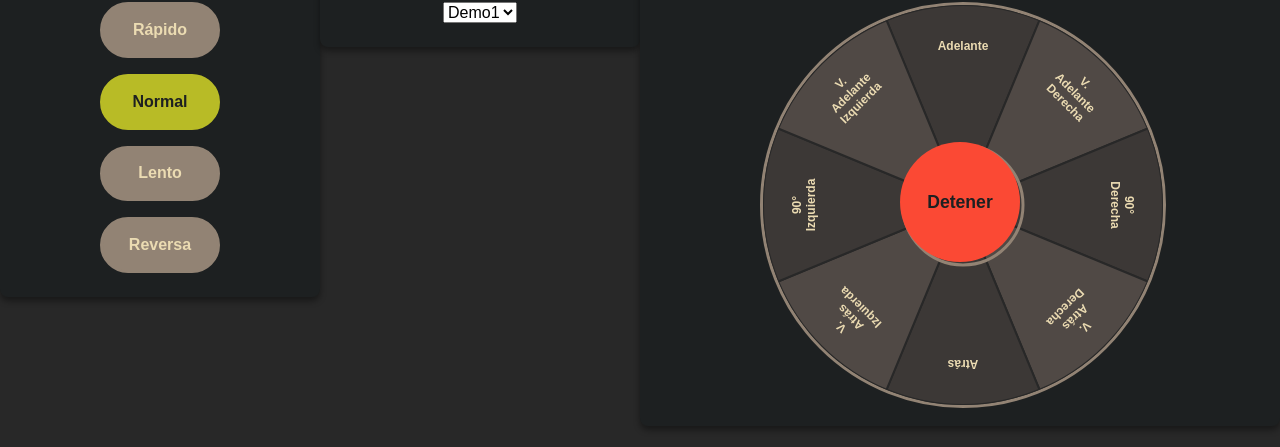
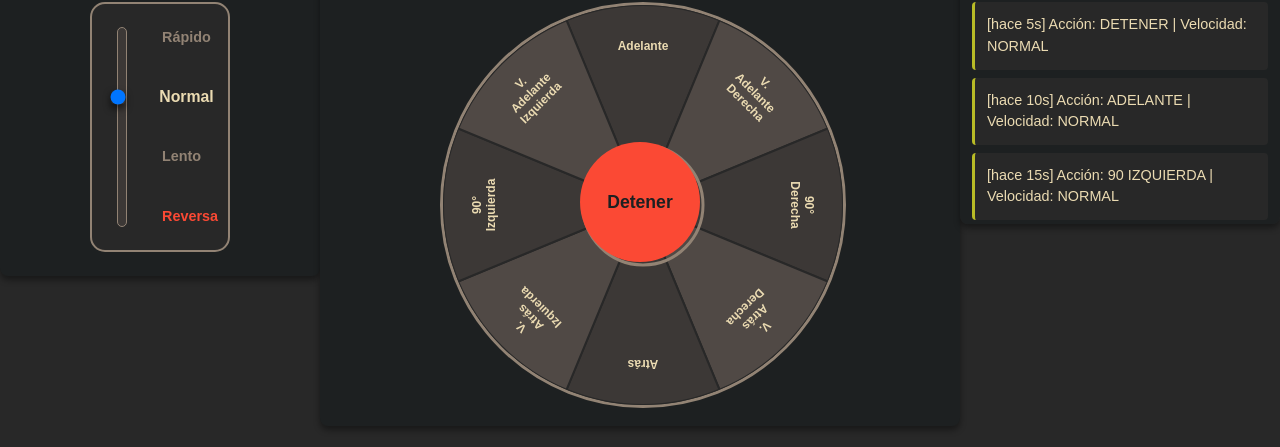
Before and after one commit to jesus-borja/iot-car-app, a plain HTML site: page index.html in a window 1280 px wide. Shown: the part 176-623 px from the top of the page. Drawn offline with nearby package versions, Linux system fonts and the light colour scheme.

Commit message:
Improve speed controls

```diff
--- a/css/style.css
+++ b/css/style.css
@@ -65,9 +65,6 @@ header {
     border-bottom: 2px solid var(--blue-p);
 }
 
-/* ELIMINADO: .control-layout (Reemplazado por Bootstrap Grid)
-*/
-
 /* Ajustes para las Secciones dentro de las columnas Bootstrap */
 section {
     padding: 1.5rem;
@@ -90,50 +87,99 @@ h2 {
     text-align: center;
 }
 
+/* --- Estilos para las velocidades --- */
+
+.speed-input-container {
+    display: flex;
+    justify-content: center;
+    align-items: center;
+    gap: 20px;
+    padding: 10px;
+    background-color: var(--bg); /* Fondo oscuro interior */
+    border-radius: 15px;
+    border: 2px solid var(--gray-p);
+    height: 250px; /* Altura fija para alinear todo */
+}
+
+/* 1. Wrapper y Slider Vertical */
+.slider-wrapper {
+    height: 200px;
+    display: flex;
+    align-items: center;
+}
+
+#speedInput {
+    writing-mode: vertical-lr;
+    direction: rtl;
+    appearance: slider-vertical;
+    width: 16px;
+    vertical-align: bottom;
+    width: 40px; /* Ancho del canal */
+    height: 100%;
+    outline: none;
+    cursor: pointer;
+    background: transparent; /* Quitamos fondo por defecto */
+}
+
+/* Estilización del 'Track' (el riel) y 'Thumb' (la palanca)
+   Nota: slider-vertical tiene soporte limitado de estilos en CSS puro estándar,
+   pero esto funciona en Chrome/Edge/Safari/Firefox modernos */
+
+#speedInput::-webkit-slider-runnable-track {
+    background: #3c3836;
+    border-radius: 10px;
+    border: 1px solid var(--gray-p);
+}
+
+#speedInput::-webkit-slider-thumb {
+    -webkit-appearance: none;
+    appearance: none;
+    width: 36px; /* Casi el ancho del track */
+    height: 30px; /* Altura del pomo */
+    background: var(--blue-p);
+    border: 2px solid var(--fg);
+    border-radius: 4px; /* Cuadrado redondeado tipo palanca */
+    margin-left: -8px; /* Ajuste fino si se descentra */
+    box-shadow: 0 4px 6px rgba(0, 0, 0, 0.5);
+}
+
+/* Cambio de color cuando está en Reversa (valor 0, abajo) */
+#speedInput.reversa-active::-webkit-slider-thumb {
+    background-color: var(--red-p);
+}
+
+/* 2. Etiquetas Laterales */
+.speed-labels {
+    display: flex;
+    flex-direction: column;
+    justify-content: space-between; /* Distribuye equitativamente */
+    height: 200px; /* Misma altura que el slider para alinear */
+    font-weight: bold;
+    color: var(--gray-p);
+    font-size: 0.9rem;
+}
+
+.label-item {
+    /* cursor: pointer; */ /* Permitir clic en el texto */
+    transition: color 0.2s, transform 0.2s;
+}
+
+.label-item.reversa {
+    color: var(--red-p); /* Reversa siempre rojiza */
+}
+
+/* Clase activa para la etiqueta seleccionada */
+.label-item.active {
+    color: var(--fg);
+    transform: scale(1.1);
+}
+.label-item.reversa.active {
+    color: var(--red-p);
+}
+
 /* 1. Control de Velocidad */
 .speed-control {
     align-items: center;
-}
-
-.speed-buttons {
-    display: flex;
-    flex-direction: column; /* Mantiene botones verticales */
-    gap: 1rem;
-    width: 100%;
-    align-items: center;
-}
-
-/* En pantallas pequeñas, ponemos los botones en 2 columnas para ahorrar espacio vertical */
-@media (max-width: 991px) {
-    .speed-buttons {
-        flex-direction: row;
-        flex-wrap: wrap;
-        justify-content: center;
-    }
-}
-
-.speed-btn {
-    width: 120px;
-    padding: 0.8rem 0;
-    border-radius: 50px;
-    font-size: 1rem;
-    font-weight: bold;
-    color: var(--fg);
-    background-color: var(--gray-p);
-    border: 3px solid var(--gray-p);
-    cursor: pointer;
-    transition: background-color 0.3s, border-color 0.3s;
-}
-
-.speed-btn:hover {
-    background-color: var(--orange-p);
-    border-color: var(--orange-p);
-}
-
-.speed-btn.active {
-    background-color: var(--green-p);
-    border-color: var(--green-p);
-    color: var(--bg-dark);
 }
 
 /* 2. Control Direccional */
--- a/index.html
+++ b/index.html
@@ -25,22 +25,19 @@
 
             <section class="col-12 col-lg-3 order-2 order-lg-1 speed-control">
                 <h2>Velocidad</h2>
-                <div class="speed-buttons">
-                    <button class="speed-btn" data-speed="rapido">Rápido</button>
-                    <button class="speed-btn active" data-speed="normal">Normal</button>
-                    <button class="speed-btn" data-speed="lento">Lento</button>
-                    <button class="speed-btn" data-speed="reversa">Reversa</button>
-                </div>
-            </section>
 
-            <section class="col-12 col-lg-3 order-2 order-lg-1 speed-control">
-                <h2>Demos</h2>
-                <div class="speed-buttons">
-                    <select name="demo-selection" id="demo-selection">Selecciona una demo
-                        <option value="demo1">Demo1</option>
-                        <option value="demo2">Demo2</option>
-                        <option value="demo3">Demo3</option>
-                    </select>
+                <div class="speed-input-container">
+
+                    <div class="slider-wrapper">
+                        <input type="range" id="speedInput" min="0" max="3" step="1" value="2">
+                    </div>
+
+                    <div class="speed-labels">
+                        <span class="label-item" data-val="3">Rápido</span>
+                        <span class="label-item" data-val="2">Normal</span>
+                        <span class="label-item" data-val="1">Lento</span>
+                        <span class="label-item reversa" data-val="0">Reversa</span>
+                    </div>
                 </div>
             </section>
 
--- a/js/script.js
+++ b/js/script.js
@@ -292,25 +292,60 @@ async function loadMovementHistory() {
  * 💡 Inicializa los eventos y la carga de datos al cargar la página.
  */
 function initializeApp() {
-    const speedButtons = document.querySelectorAll(".speed-btn");
     const stopButton = document.querySelector(".stop-btn");
     const canvas = document.getElementById("controlCanvas");
     const ctx = canvas.getContext("2d");
 
-    let currentSpeed = "normal";
+    // 1. Configuración de la Palanca de Velocidades
+    const inputSpeed = document.getElementById("speedInput");
+    const labels = document.querySelectorAll(".label-item");
 
-    // 1. Configuración de Velocidad
-    speedButtons.forEach((button) => {
-        button.addEventListener("click", () => {
-            speedButtons.forEach((btn) => btn.classList.remove("active"));
-            button.classList.add("active");
-            currentSpeed = button.dataset.speed;
+    // Mapeo de valores numéricos a acciones de la API
+    const SPEED_MAP = {
+        3: { id: "rapido" },
+        2: { id: "normal" },
+        1: { id: "lento" },
+        0: { id: "reversa" },
+    };
+
+    let currentSpeed = "normal"; // Valor inicial por defecto (valor 2)
+
+    function updateSpeedInput() {
+        const val = parseInt(inputSpeed.value);
+        const setting = SPEED_MAP[val];
+
+        // 1. Actualizar variable global para la API
+        currentSpeed = setting.id;
+
+        // 2. Actualizar color de la palanca (Thumb) si es reversa
+        if (val === 0) {
+            inputSpeed.classList.add("reversa-active");
+        } else {
+            inputSpeed.classList.remove("reversa-active");
+        }
+
+        // 3. Destacar la etiqueta correspondiente a la derecha
+        labels.forEach((lbl) => {
+            lbl.classList.remove("active");
+            if (parseInt(lbl.dataset.val) === val) {
+                lbl.classList.add("active");
+            }
         });
+    }
 
-        if (button.classList.contains("active")) {
-            currentSpeed = button.dataset.speed;
-        }
+    // Evento: Al mover el slider
+    inputSpeed.addEventListener("input", updateSpeedInput);
+
+    // Evento: Clic en las etiquetas de texto para mover la palanca
+    labels.forEach((label) => {
+        label.addEventListener("click", () => {
+            inputSpeed.value = label.dataset.val;
+            updateSpeedInput();
+        });
     });
+
+    // Inicializar visualmente
+    updateSpeedInput();
 
     // 2. Configuración del Botón DETENER
     stopButton.addEventListener("click", () => {
```
